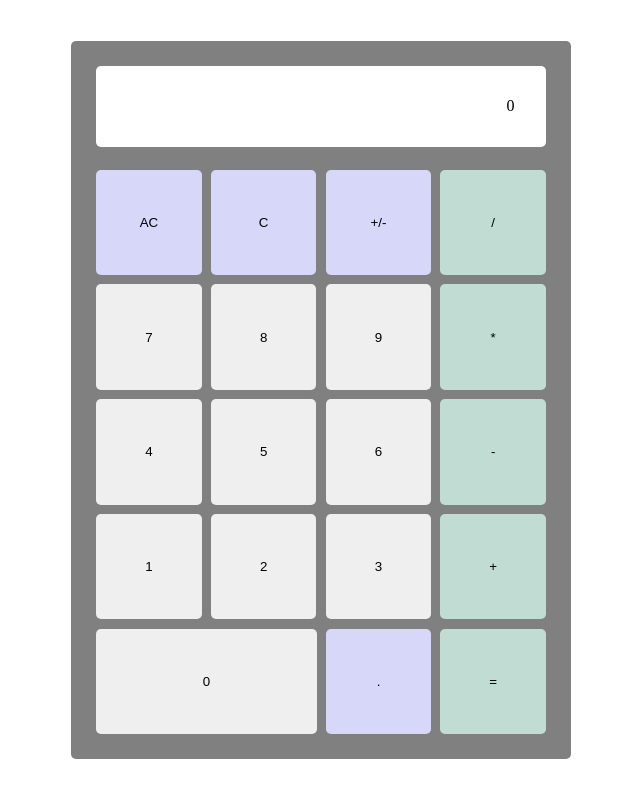
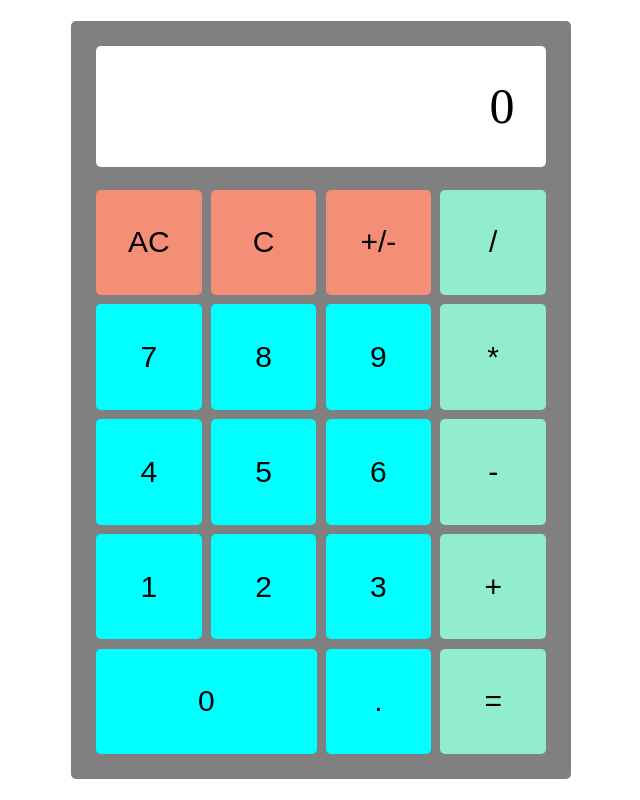
Before and after one commit to HNDTr/calculator, a plain HTML site: page index.html in a window 1280 px wide. Shown: the whole page, without its empty margins (319-959 px from the left). Drawn offline with Linux system fonts and the light colour scheme.

Commit message:
made changes to background-color and font-size in styles.css

```diff
--- a/styles.css
+++ b/styles.css
@@ -44,6 +44,7 @@ body {
     flex: 0 1 23%;
     aspect-ratio: 1;
     margin: 2% 0 0 2%;
+    font-size: 30px;
     border: none;
 }
 
@@ -54,11 +55,20 @@ body {
 }
 
 .operator {
-    background-color: #c1ddd3;
+    background-color: #91edcc;
 }
 
-.sign, .backspace, .clear, .decimal {
-    background-color: #d7d7f9;
+.sign, .backspace, .clear {
+    background-color: #f48e77;
 }
 
+.operand, .decimal {
+    background-color: aqua;
+}
+
+
 button.zero { flex-grow: 1; aspect-ratio: auto; }
+
+.current{
+    font-size: 50px;
+}
```
